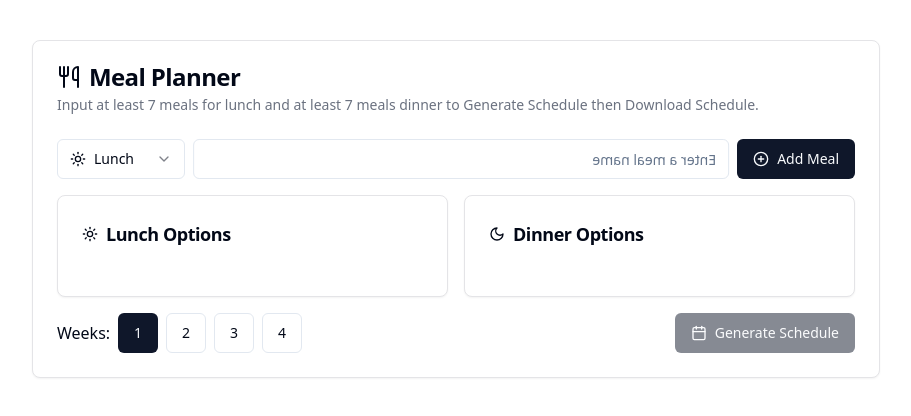
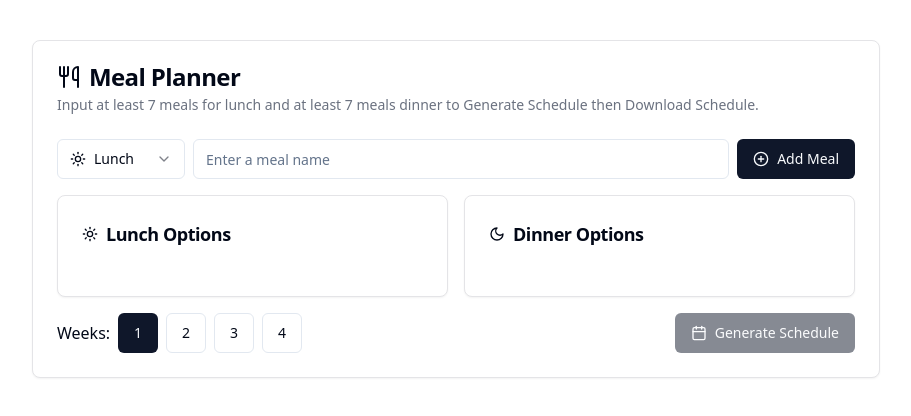
Before and after one commit to erwincarlogonzales/meal-plan-app, a Next.js app: page / in a window 1280 px wide. Shown: the top 416 px of the page, without its empty margins (184-1095 px from the left). Built offline with nearby package versions, Linux system fonts and the light colour scheme.

Commit message:
removed style={{ transform: 'scaleX(-1)' }}  desktop app now mirrored text wtf

```diff
--- a/components/MealPlanner.tsx
+++ b/components/MealPlanner.tsx
@@ -215,7 +215,6 @@ const MealPlanner = () => {
                 placeholder="Enter a meal name"
                 onKeyPress={(e) => e.key === 'Enter' && addMeal()}
                 className="flex-1"
-                style={{ transform: 'scaleX(-1)' }}
               />
               <Button onClick={addMeal} className="flex items-center gap-2">
                 <PlusCircle className="w-4 h-4" />
```
